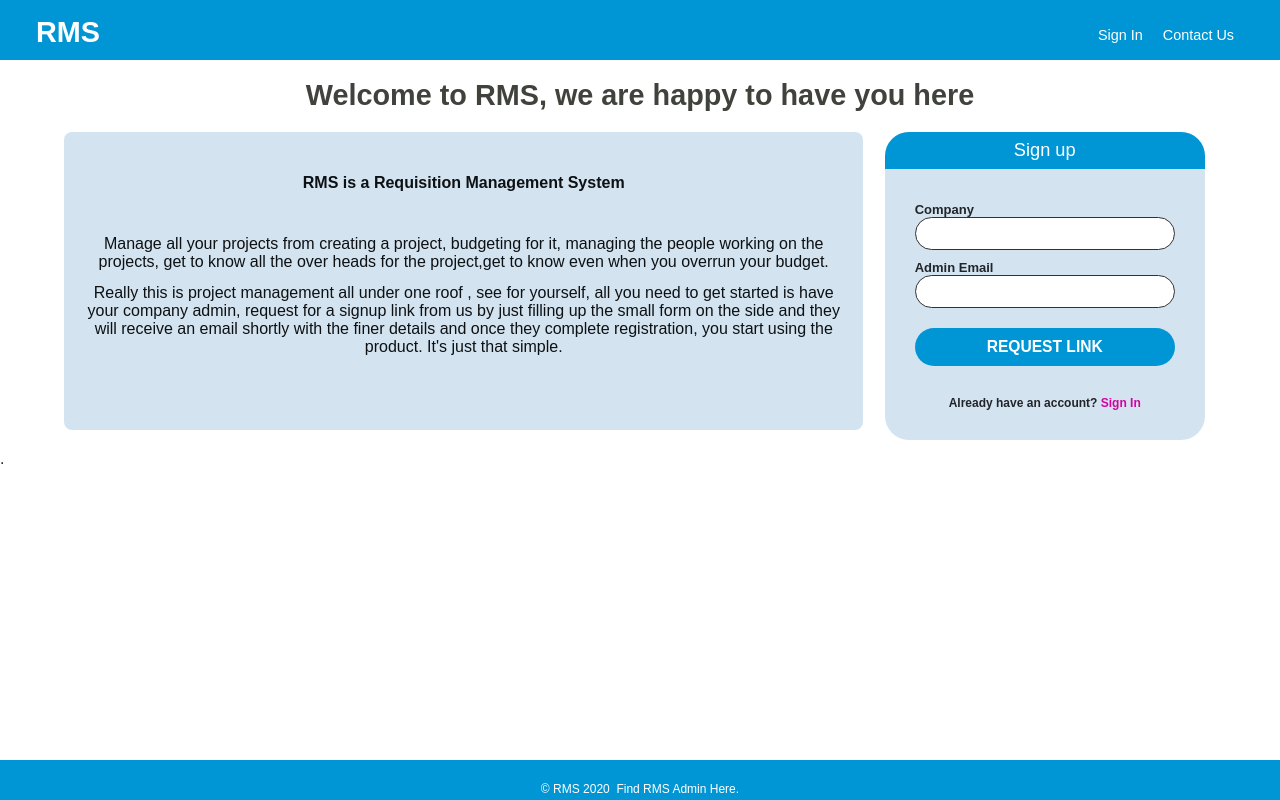
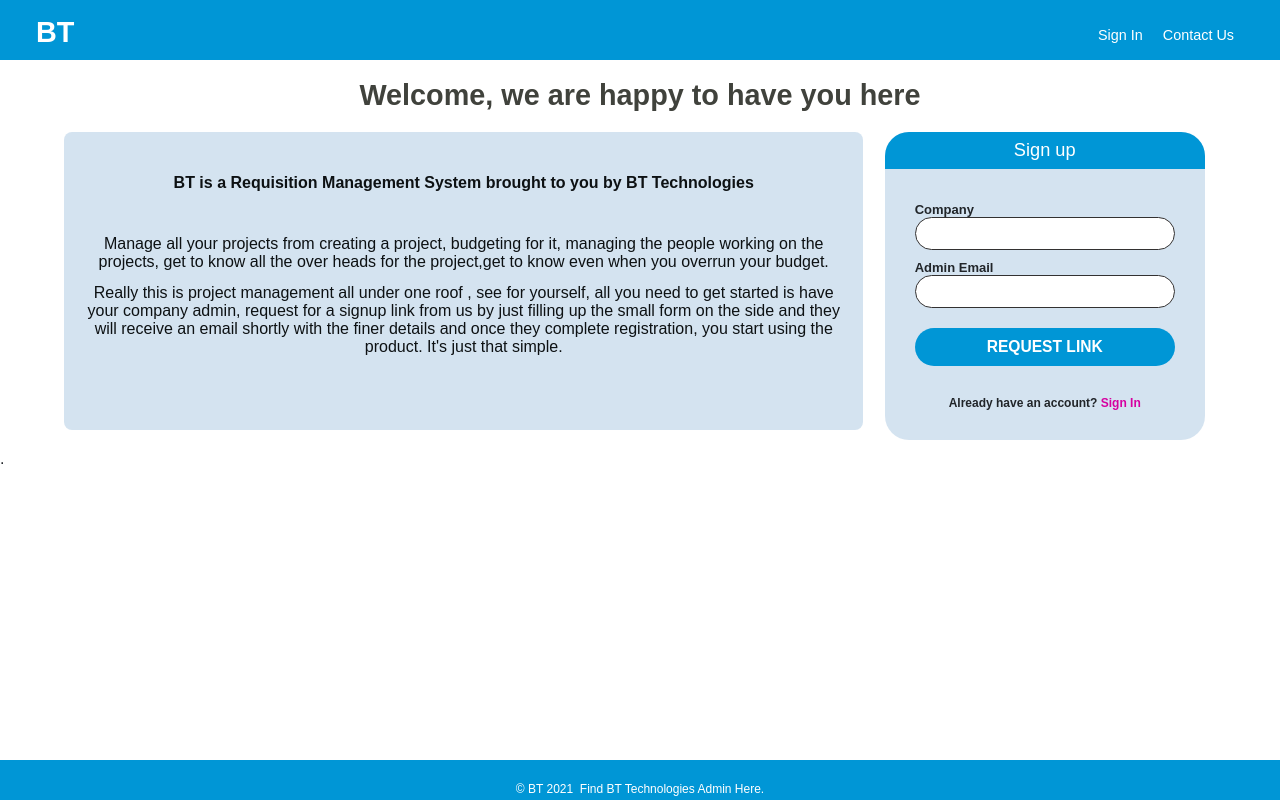
Before and after one commit to KabakiAntony/rms, a Flask app: page /welcome in a window 1280 px wide. Run offline with Flask 2, Linux system fonts and the light colour scheme; parts of the project's set-up code (start-up, migrations or seed data) failed here and were passed over; some web fonts are replaced.

Commit message:
changed name from RMS  to BT Technologies

```diff
--- a/app/api/email_utils.py
+++ b/app/api/email_utils.py
@@ -10,7 +10,7 @@ from sendgrid.helpers.mail import Mail
 def send_mail(user_email, the_subject, the_content):
     """send email on relevant user action"""
     message = Mail(
-        from_email=("kabaki.antony@gmail.com", "RMS Team"),
+        from_email=("kabaki.antony@gmail.com", "BT Technologies Team"),
         to_emails=user_email,
         subject=the_subject,
         html_content=the_content,
--- a/app/templates/dashboard.html
+++ b/app/templates/dashboard.html
@@ -14,9 +14,9 @@
   <script defer src="{{ url_for('static', filename='js/dashboard.js')}}"></script>
 
   {% if title %}
-    <title> RMS / {{ title }} </title>
+    <title> BT / {{ title }} </title>
     {% else %}
-    <title>RMS</title>
+    <title>BT</title>
     {% endif %}
 </head>
 <body>
@@ -24,7 +24,7 @@
         <header>
             <nav>
                 <div class="header">
-                    <a href="#" class="logo">RMS</a>
+                    <a href="#" class="logo">BT</a>
                     <div class="header-right">
                         {% if session %}
                         Hi {{ username }}
--- a/app/templates/welcome.html
+++ b/app/templates/welcome.html
@@ -4,17 +4,17 @@
   <meta charset="utf-8">
   <meta name="viewport" content="width=device-width, initial-scale=1, shrink-to-fit=no">
   <meta http-equiv="X-UA-Compatible" content="ie=edge">
-  <meta name="description" content="This is rekuisition management system">
-  <meta name="Keywords" content="rekuisition management, register your company here">
+  <meta name="description" content="This is requisition management system">
+  <meta name="Keywords" content="requisition management, register your company here, budget tracking system.">
   <meta name="author" content="kabaki.antony@gmail.com">
   <link href="https://fonts.cdnfonts.com/css/sofia-pro" rel="stylesheet">
   <!-- <link rel="icon" href="{{ url_for('static', filename='images/favicon.ico') }}" type="image/gif" sizes="48x48"> -->
   <link rel="stylesheet" href="{{ url_for('static', filename='css/rms-main.css') }}">
   <script type="module" src="{{ url_for('static', filename='js/intent.js')}}"></script>
   {% if title %}
-    <title> RMS / {{ title }} </title>
+    <title> BT / {{ title }} </title>
     {% else %}
-    <title>RMS</title>
+    <title>BT</title>
     {% endif %}
 </head>
 <body>
@@ -22,7 +22,7 @@
         <header>
             <nav>
                 <div class="header">
-                    <a href="/" class="logo">RMS</a>
+                    <a href="/" class="logo">BT</a>
                     <div class="header-right">
                         <a href="/signin" id="sign-in" class="sign-in">Sign In</a>
                         <a href="/contact">Contact Us</a>
@@ -32,10 +32,10 @@
         </header>
         <div id="section-wrapper" class="index-wrapper">
             <div class="alert" id="showAlert"></div>
-            <h1>Welcome to RMS, we are happy to have you here</h1>
+            <h1>Welcome, we are happy to have you here</h1>
             <div class="flex-container">
                 <div class="left-text-card">
-                    <p class="top-text">RMS  is a Requisition Management System</p>
+                    <p class="top-text">BT  is a Requisition Management System brought to you by BT Technologies</p>
                     <p>Manage all your projects from creating a project,
                         budgeting for it, managing the people working on the projects,
                         get to know all the over heads for the project,get to know even
@@ -70,7 +70,7 @@
             </div>
         </div>
         <footer>
-            <p>&copy; RMS 2020&nbsp;&nbsp;<a href="https://twitter.com/kabakikiarie">Find RMS Admin Here.</a></p>
+            <p>&copy; BT 2021&nbsp;&nbsp;<a href="https://twitter.com/kabakikiarie">Find BT Technologies Admin Here.</a></p>
           </footer>
           <div id="hack">.</div>
     </div>
```
Also changed, not shown: app/templates/admin-signup.html (+3 -7 lines), app/templates/contact.html (+4 -4 lines), app/templates/forgot.html (+4 -4 lines), app/templates/new-password.html (+4 -4 lines), app/templates/signin.html (+4 -4 lines).
